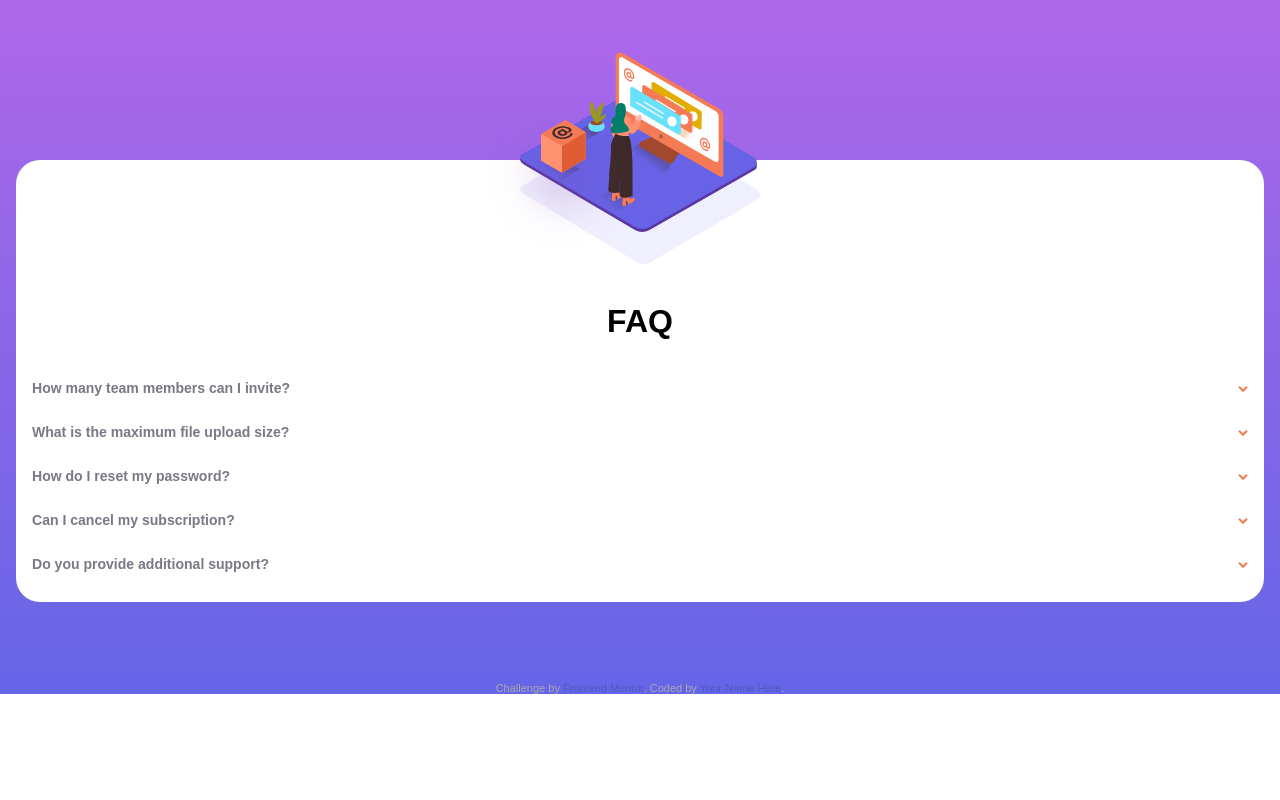
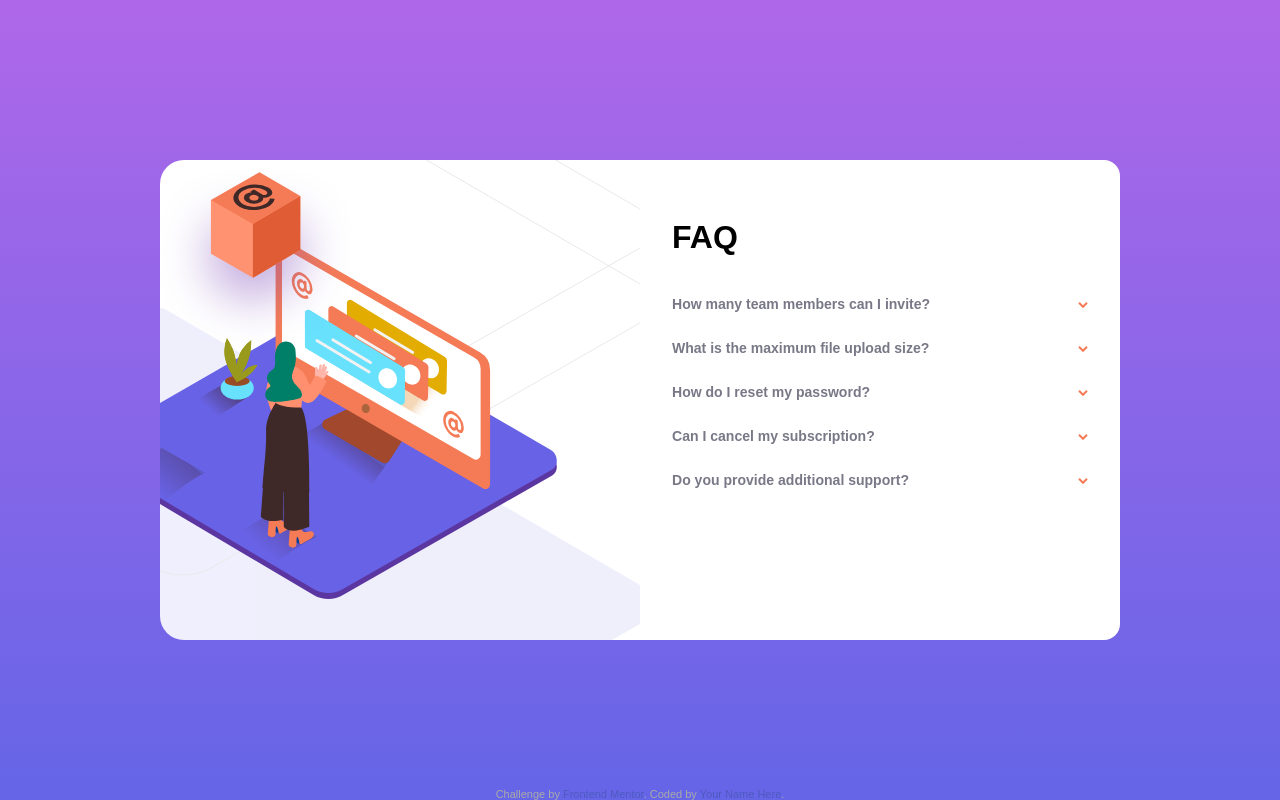
Before and after one commit to edgarfb/faq-accordion-card, a website: page index.html in a window 1280 px wide. Drawn offline with Linux system fonts and the light colour scheme.

Commit message:
first desktop version

```diff
--- a/index.html
+++ b/index.html
@@ -21,15 +21,15 @@
     <div class="faq-container">
       <div class="woman-box">
         <figure class="bg-pattern">
-          <img src="./images/bg-pattern-mobile.svg" alt="Background pattern for mobile device">
-          <!-- <img class="bg-pattern-desk" src="./images/bg-pattern-desktop.svg" alt="Background pattern for desktop device"> -->
+          <img class="bg-pattern-mobile" src="./images/bg-pattern-mobile.svg" alt="Background pattern for mobile device">
+          <img class="bg-pattern-desk" src="./images/bg-pattern-desktop.svg" alt="Background pattern for desktop device">
         </figure>
         <figure class="woman-img">
-          <img src="./images/illustration-woman-online-mobile.svg" alt="woman image for mobile divece">
-          <!-- <img src="./images/illustration-woman-online-desktop.svg" alt="woman image for desktop devise"> -->
+          <img class="woman-mobile" src="./images/illustration-woman-online-mobile.svg" alt="woman image for mobile divece">
+          <img class="woman-desktop" src="./images/illustration-woman-online-desktop.svg" alt="woman image for desktop devise">
         </figure>
         <figure class="img-box">
-          <!-- <img src="./images/illustration-box-desktop.svg" alt="A box ilustration for desktop device"> -->
+          <img class="box-desktop" src="./images/illustration-box-desktop.svg" alt="A box ilustration for desktop device">
         </figure>
       </div>
 
--- a/styles.scss
+++ b/styles.scss
@@ -44,6 +44,11 @@ body {
         position: absolute;
         top: 0;
         z-index: 10;
+
+        // this image will be display only in screen +600px with media queries
+        .bg-pattern-desk, .woman-desktop, .box-desktop {
+            display: none;
+        }
     }
     .bg-pattern {
         top: 0;
@@ -96,6 +101,10 @@ body {
         }
         .faq-title {
             cursor: pointer;
+
+        }
+        .faq-title:hover {
+            color:hsl(14, 88%, 65%) !important;
         }
 
     }
@@ -159,6 +168,53 @@ body {
 
 // desktop
 @media only screen and (min-width: 600px) {
+    .container {
+        height: 100vh;
+        display: flex;
+        justify-content: center;
+        .faq-container {
+            display: flex;
+            padding: 10rem;
+            width: 80%;
+            .woman-box {
+                border-radius: 1.5rem 0 0 1.5rem;
+                .bg-pattern {
+                    top: -229px;
+                    left: -475px;
+                }
+                .woman-img {
+                    top: 80px;
+                    left: -75px;
+                }
+                .img-box {
+                    top: 10px;
+                    left: 0;
+                }
+            }
+            .woman-box, .card-container {
+                width: 50%;
+                padding: 2rem;
+                height: auto;
+                overflow: hidden;
+
+                .bg-pattern-mobile, .woman-mobile {
+                    display: none;
+                }
+                .bg-pattern-desk, .woman-desktop, .box-desktop {
+                    display: block;
+                }
+
+            }
+        }
+
+        .card-container {
+            // border-radius: 0 1.5rem 1.5rem 0;
+            border-radius: 0 1rem 1rem 0;
+            h2 {
+                text-align: left;
+            }
+        }
+    }
 
 
 }
```
Also changed, not shown: styles.css, 1 other file.
